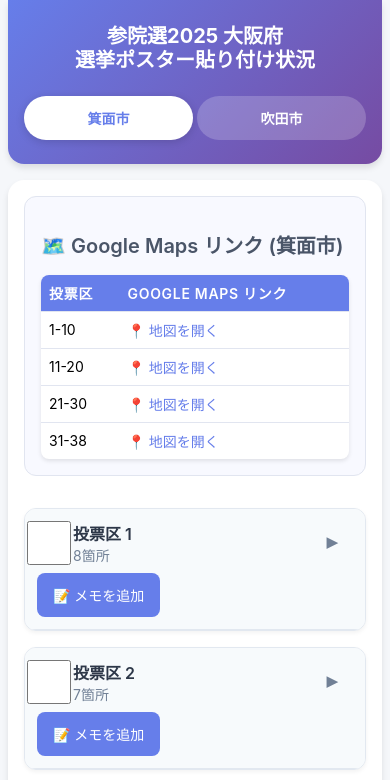
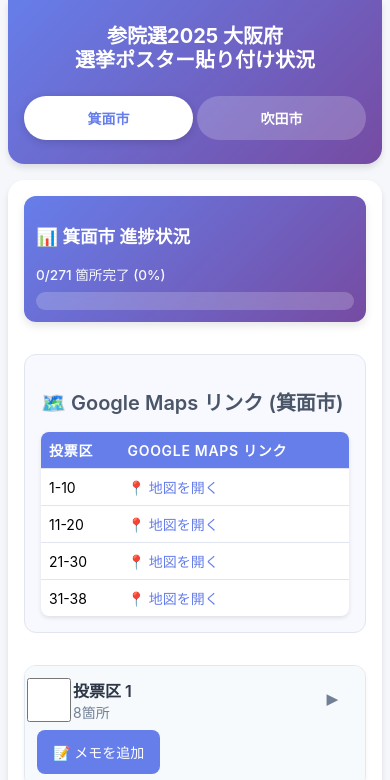
Before and after one commit to rrakira/sanin2025-osaka-poster, a React (Create React App) app: page / in a window 390 px wide. Shown: the top 780 px of the page. Built offline with nearby package versions, Linux system fonts and the light colour scheme; no server answers.

Commit message:
added progress bar

```diff
--- a/src/App.css
+++ b/src/App.css
@@ -62,6 +62,88 @@
   padding: 2rem;
   box-shadow: 0 4px 6px rgba(0, 0, 0, 0.1);
   margin-bottom: 2rem;
+}
+
+.progress-section {
+  margin-bottom: 2rem;
+  padding: 1.5rem;
+  background: linear-gradient(135deg, #667eea 0%, #764ba2 100%);
+  border-radius: 0.75rem;
+  color: white;
+  box-shadow: 0 4px 8px rgba(0, 0, 0, 0.1);
+}
+
+.progress-title {
+  font-size: 1.25rem;
+  font-weight: 600;
+  margin-bottom: 1rem;
+  display: flex;
+  align-items: center;
+  gap: 0.5rem;
+  color: white;
+}
+
+.progress-info {
+  display: flex;
+  flex-direction: column;
+  gap: 0.75rem;
+}
+
+.progress-stats {
+  display: flex;
+  justify-content: space-between;
+  align-items: center;
+}
+
+.progress-text {
+  font-size: 1rem;
+  font-weight: 500;
+  color: rgba(255, 255, 255, 0.95);
+}
+
+.progress-bar-container {
+  position: relative;
+}
+
+.progress-bar {
+  width: 100%;
+  height: 24px;
+  background: rgba(255, 255, 255, 0.2);
+  border-radius: 12px;
+  overflow: hidden;
+  position: relative;
+  backdrop-filter: blur(10px);
+}
+
+.progress-bar-fill {
+  height: 100%;
+  background: linear-gradient(90deg, #48bb78 0%, #38a169 100%);
+  border-radius: 12px;
+  transition: width 0.5s ease;
+  position: relative;
+  display: flex;
+  align-items: center;
+  justify-content: center;
+  box-shadow: 0 2px 4px rgba(0, 0, 0, 0.1);
+}
+
+.progress-bar-text {
+  position: absolute;
+  font-size: 0.75rem;
+  font-weight: 600;
+  color: white;
+  text-shadow: 0 1px 2px rgba(0, 0, 0, 0.3);
+  width: 100%;
+  text-align: center;
+  z-index: 2;
+}
+
+.progress-bar-fill[style*="width: 0%"] .progress-bar-text,
+.progress-bar-fill[style*="width: 1%"] .progress-bar-text,
+.progress-bar-fill[style*="width: 2%"] .progress-bar-text,
+.progress-bar-fill[style*="width: 3%"] .progress-bar-text,
+.progress-bar-fill[style*="width: 4%"] .progress-bar-text {
+  display: none;
 }
 
 .maps-links-section {
@@ -435,6 +517,32 @@
     padding: 1rem;
   }
 
+  .progress-section {
+    padding: 1rem;
+  }
+
+  .progress-info {
+    gap: 0.5rem;
+  }
+
+  .progress-stats {
+    flex-direction: column;
+    align-items: flex-start;
+    gap: 0.25rem;
+  }
+
+  .progress-text {
+    font-size: 0.9rem;
+  }
+
+  .progress-bar {
+    height: 20px;
+  }
+
+  .progress-bar-text {
+    font-size: 0.7rem;
+  }
+
   .maps-links-section {
     padding: 1rem;
   }
@@ -483,6 +591,26 @@
     font-size: 0.875rem;
   }
 
+  .progress-section {
+    padding: 0.75rem;
+  }
+
+  .progress-title {
+    font-size: 1.1rem;
+  }
+
+  .progress-text {
+    font-size: 0.85rem;
+  }
+
+  .progress-bar {
+    height: 18px;
+  }
+
+  .progress-bar-text {
+    font-size: 0.65rem;
+  }
+
   .district-header {
     padding: 0.75rem;
   }
--- a/src/components/VotingDistrictsList.js
+++ b/src/components/VotingDistrictsList.js
@@ -32,6 +32,41 @@ const VotingDistrictsList = ({
     ? Object.keys(data).sort((a, b) => parseInt(a) - parseInt(b))
     : [];
 
+  // 進捗状況を計算
+  const calculateProgress = () => {
+    if (!data || sortedDistricts.length === 0) {
+      return { completed: 0, total: 0, percentage: 0 };
+    }
+
+    let totalLocations = 0;
+    let completedLocations = 0;
+
+    // 全投票区の全掲示場所をカウント
+    sortedDistricts.forEach(districtId => {
+      const locations = data[districtId] || [];
+      totalLocations += locations.length;
+
+      // チェック済みの掲示場所をカウント
+      locations.forEach(location => {
+        const locationKey = `${districtId}-${location.number}`;
+        if (checkStates[locationKey]) {
+          completedLocations++;
+        }
+      });
+    });
+
+    const percentage = totalLocations > 0 ? Math.round((completedLocations / totalLocations) * 100) : 0;
+
+    return {
+      completed: completedLocations,
+      total: totalLocations,
+      percentage: percentage
+    };
+  };
+
+  const progress = calculateProgress();
+  const cityName = city === 'minoo' ? '箕面市' : '吹田市';
+
   if (!data || sortedDistricts.length === 0) {
     return (
       <div className="no-data">
@@ -42,11 +77,37 @@ const VotingDistrictsList = ({
 
   return (
     <div className="voting-districts-container">
+      {/* 進捗状況表示 */}
+      <div className="progress-section">
+        <h2 className="progress-title">
+          📊 {cityName} 進捗状況
+        </h2>
+        <div className="progress-info">
+          <div className="progress-stats">
+            <span className="progress-text">
+              {progress.completed}/{progress.total} 箇所完了 ({progress.percentage}%)
+            </span>
+          </div>
+          <div className="progress-bar-container">
+            <div className="progress-bar">
+              <div
+                className="progress-bar-fill"
+                style={{ width: `${progress.percentage}%` }}
+              >
+                <span className="progress-bar-text">
+                  {progress.percentage}%
+                </span>
+              </div>
+            </div>
+          </div>
+        </div>
+      </div>
+
       {/* Google Mapsリンク表 */}
       {mapsLinksData[city] && mapsLinksData[city].length > 0 && (
         <div className="maps-links-section">
           <h2 className="maps-links-title">
-            🗺️ Google Maps リンク ({city === 'minoo' ? '箕面市' : '吹田市'})
+            🗺️ Google Maps リンク ({cityName})
           </h2>
           <table className="maps-links-table">
             <thead>
```
